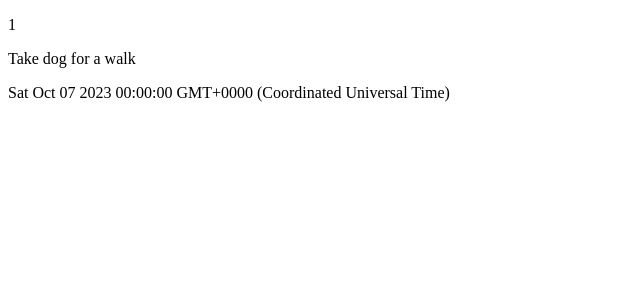
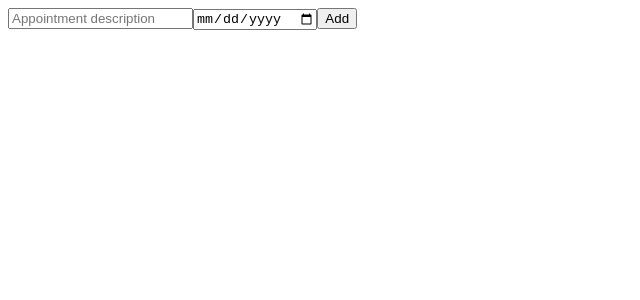
Before and after one commit to Senali-perera/appointment-app, an Angular app: page / in a window 1280 px wide. Shown: the top 300 px of the page, without its empty margins (0-640 px from the left). Built offline with nearby package versions, Linux system fonts and the light colour scheme.

Commit message:
Implemented two way data binding

```diff
--- a/src/app/appointment-list/appointment-list.component.html
+++ b/src/app/appointment-list/appointment-list.component.html
@@ -1,3 +1,5 @@
-<p>{{appointment.id}}</p>
-<p>{{appointment.title}}</p>
-<p>{{appointment.date}}</p>
+<div>
+  <input [(ngModel)]="newAppointmentTitle" placeholder="Appointment description">
+  <input [(ngModel)]="newAppointmentDate" type="date" placeholder ="Appointment date">
+  <button>Add</button>
+</div>
--- a/src/app/appointment-list/appointment-list.component.ts
+++ b/src/app/appointment-list/appointment-list.component.ts
@@ -1,20 +1,20 @@
 import { Component } from '@angular/core';
 import {Appointment} from "../models/appointment";
+import { FormsModule } from '@angular/forms';
 
 @Component({
   selector: 'app-appointment-list',
   standalone: true,
-  imports: [],
+  imports: [
+    FormsModule
+  ],
   templateUrl: './appointment-list.component.html',
   styleUrl: './appointment-list.component.css'
 })
 export class AppointmentListComponent {
-
-  appointment: Appointment = {
-    id: 1,
-    title: "Take dog for a walk",
-    date: new Date('2023-10-07')
-  }
+  newAppointmentTitle : string = "";
+  newAppointmentDate : Date = new Date();
+  appointment: Appointment[] = []
 
 
 }
```
